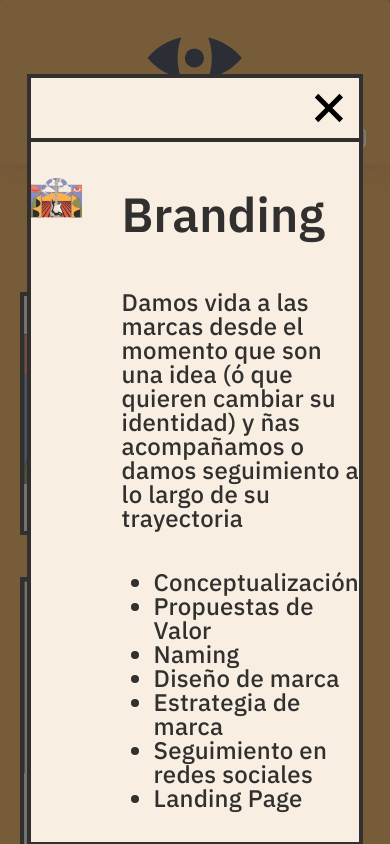
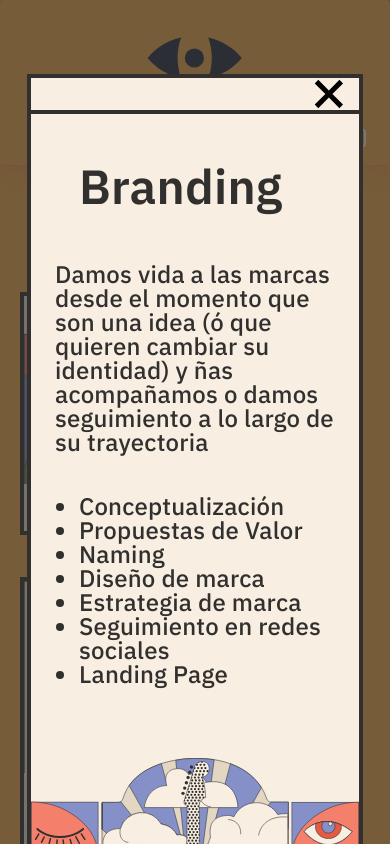
Before and after one commit to CarlosWakeMedia/wake-creative-hub, a React (Create React App) app: page / in a window 390 px wide. Both pictures are taken after a click on the element 177 px from the left and 1096 px from the top of the page. Shown: the part 674-1518 px from the top of the page. Built offline with nearby package versions, Linux system fonts and the light colour scheme.

Commit message:
Responsive modal

```diff
--- a/src/components/atoms/CardModal.jsx
+++ b/src/components/atoms/CardModal.jsx
@@ -6,14 +6,15 @@ import { BiX } from "react-icons/bi";
 const CardModalContainer=styled.article`
     display: grid;
     grid-template-areas:
-        "btnC   btnC"
-        "img    title"
-        "img    p"
-        "img    list"
+        "btnC"
+        "title"
+        "p"
+        "list"
+        "img"
     ;
-    grid-template-columns: 1fr 1fr;
-    grid-template-rows: 3.75em repeat(3, auto);
-    gap: 2.5rem;
+        grid-template-columns: 100%;
+        grid-template-rows: 2em repeat(4, auto);
+        gap: 2.5rem;
     width: 80%;
     max-width: 1500px;
     min-width: 310px;
@@ -23,6 +24,16 @@ const CardModalContainer=styled.article`
     background-color: ${White};
     color: ${Black};
     border: 4px solid ${Black};
+    @media (min-width: 1024px) {
+        grid-template-areas:
+        "btnC   btnC"
+        "img    title"
+        "img    p"
+        "img    list"
+    ;
+        grid-template-columns: 1fr 1fr;
+        grid-template-rows: 3.75em repeat(3, auto);
+    }
 `
 const ButtonContainer=styled.div`
     display: flex;
@@ -55,6 +66,7 @@ const Title=styled.h3`
     font-weight: 700;
     line-height: 72px;
     letter-spacing: 0.2px;
+    margin-left: 1em;
 `
 const Text=styled.p`
     grid-area: p;
@@ -62,10 +74,14 @@ const Text=styled.p`
     font-weight: 400;
     line-height: 24px;
     letter-spacing: 0.2px;
+    width: 90%;
+    margin-left: 1em;
 `
 const List=styled.ul`
     grid-area: list;
     padding: 0 0 2em 2em;
+    width: 90%;
+    margin-left: 1em;
 `
 const ListItem=styled.li`
     font-size: 1.5rem;
```
